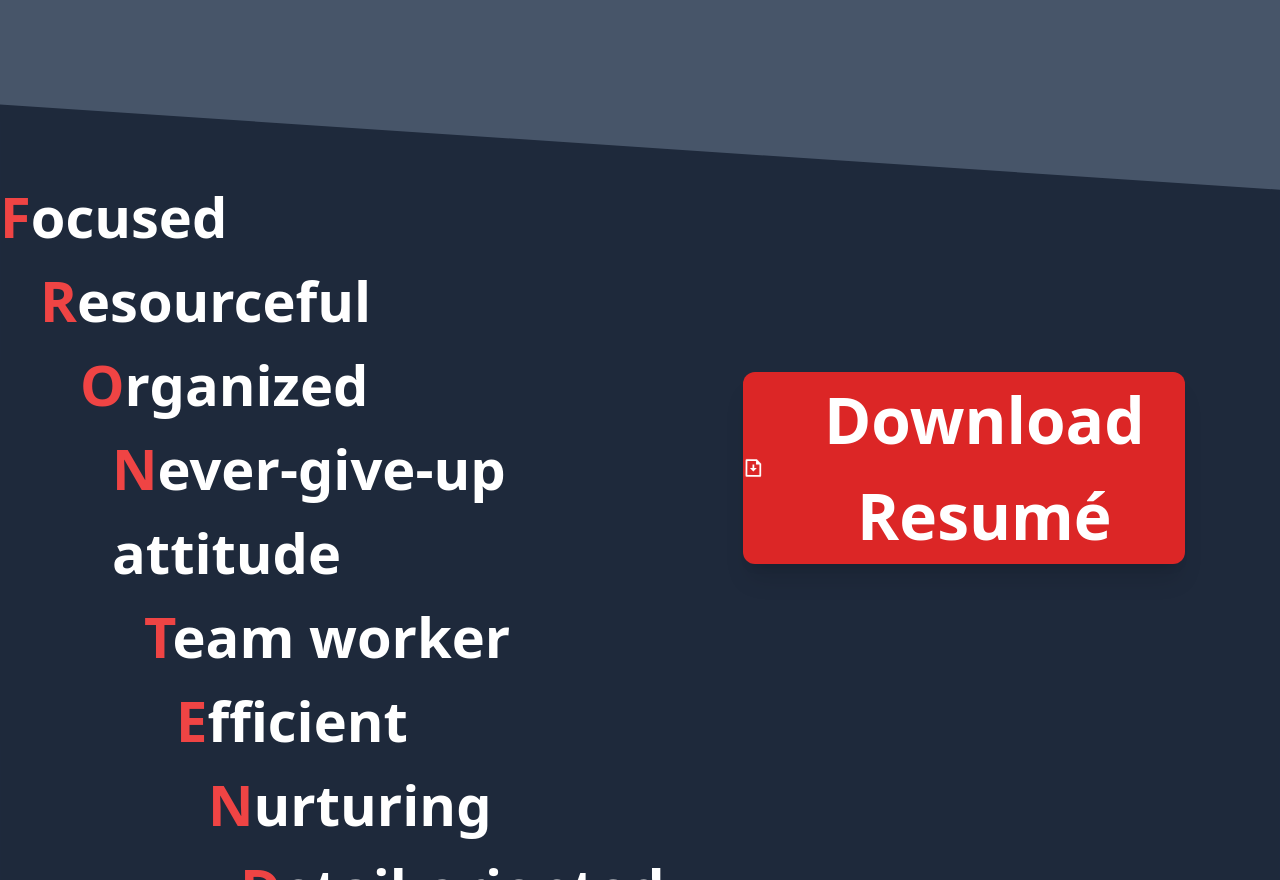
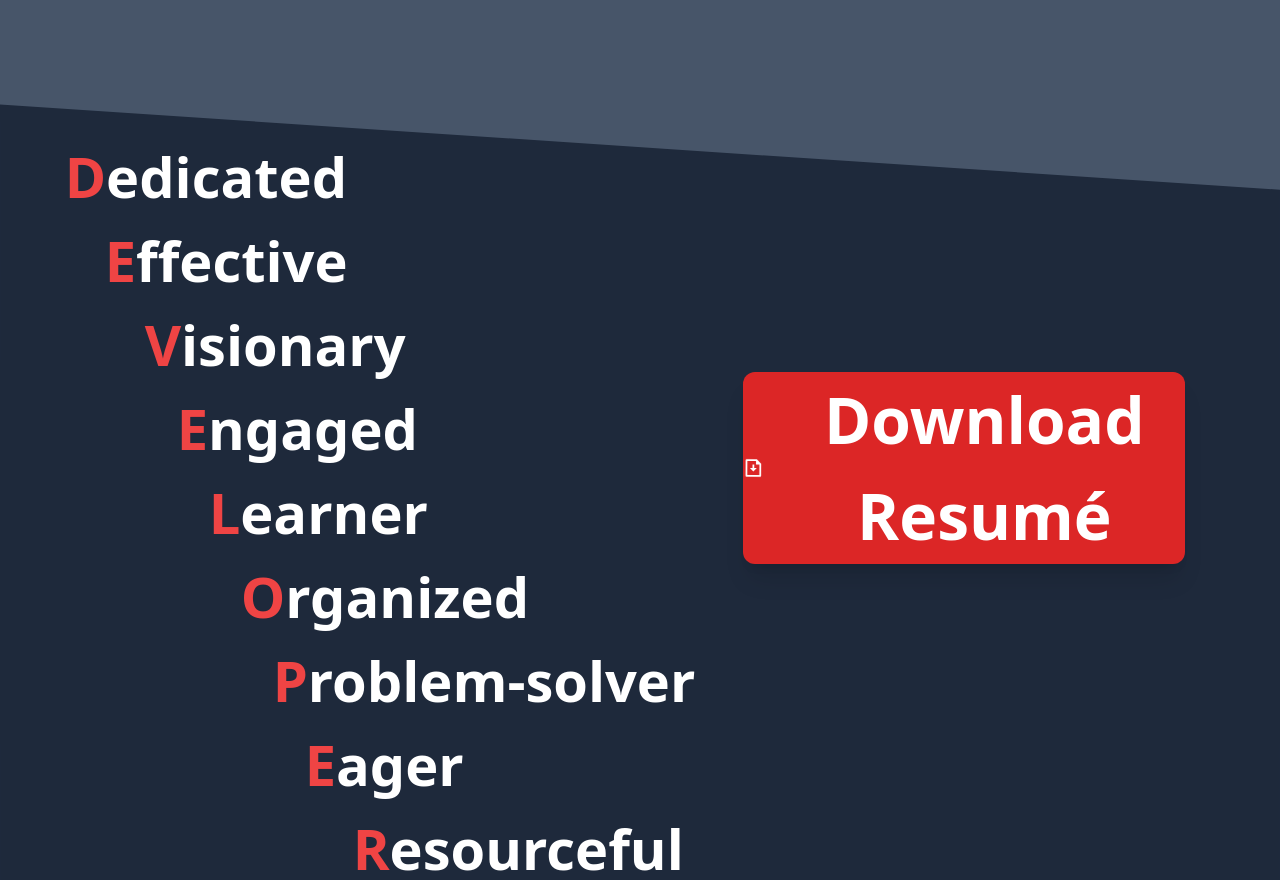
Before and after one commit to RCThales/thales-cardoso-portfolio, a React (Vite) app: page / in a window 1280 px wide. Shown: the part 1920-2800 px from the top of the page. Built offline with nearby package versions, Linux system fonts and the light colour scheme; a web font is replaced by a local one.

Commit message:
Changed the anagram for one that says DEVELOPER instead of FRONTEND

```diff
--- a/src/components/Hero/Hero.component.tsx
+++ b/src/components/Hero/Hero.component.tsx
@@ -19,7 +19,7 @@ const Hero: React.FC<Props> = ({ picture }) => {
   return (
     <div
       id="home"
-      className="flex pb-20 pt-20 md:pt-20 lg:pt-10 flex-col transition-colors lg:flex-row relative justify-center items-center w-screen bg-cover bg-center bg-[url('../public/bg-header.jpg')] dark:bg-[url('../public/header-dark.jpg')]"
+      className="flex pb-20 pt-20 md:pt-20 lg:pt-10 flex-col transition-colors lg:flex-row relative justify-center items-center w-screen bg-cover bg-center bg-[url('../bg-header.jpg')] dark:bg-[url('../header-dark.jpg')]"
     >
       <div className="flex flex-col justify-center items-center lg:w-1/2">
         <div className="flex flex-col flex-wrap justify-center items-center gap-2 m-10 ">
--- a/src/components/Navbar/Navbar.component.tsx
+++ b/src/components/Navbar/Navbar.component.tsx
@@ -137,6 +137,7 @@ export const Navbar = () => {
 
       {/*NAVBAR CLOSED WHEN ON MOBILE*/}
       <nav
+      id="mobile_nav"
         className="flex justify-evenly items-center shadow-lg lg:hidden h-20 flex-col fixed left-0 top-0 gap-10 p-3
         text-white w-screen z-50 bg-[#FFFDFA] rounded-b-10 dark:bg-slate-800"
       >
--- a/src/components/ProjectDetails/ProjectDetails.component.tsx
+++ b/src/components/ProjectDetails/ProjectDetails.component.tsx
@@ -140,13 +140,14 @@ const ProjectDetails: React.FC<Props> = ({
                   <img
                     src={e.img}
                     alt="Project pictures"
-                    className="w-20 h-auto rounded-lg"
+                    className="w-20 h-auto rounded-lg hover:scale-105 transition-all"
                   />
                   <h4 className="text-2xl">{e.name}</h4>
                 </div>
               );
             })}
           </div>
+
 
           <h2 className="text-2xl md:text-4xl lg:text-5xl font-std text-center mt-10">
             SEE IT IN ACTION!
--- a/src/components/Resume/Resume.component.tsx
+++ b/src/components/Resume/Resume.component.tsx
@@ -4,32 +4,34 @@ const Resume = () => {
   return (
     <>
       <div className="flex flex-col lg:flex-row gap-24 relative z-30 w-screen bg-[#f3f4f5] dark:text-white dark:bg-slate-800 justify-center items-center">
-        <div className="flex flex-col justify-start w-full z-40  items-center lg:h-96 lg:justify-center rounded-2xl translate-y-20">
+        <div className="flex flex-col justify-start w-full z-40  items-center lg:h-96 lg:justify-center rounded-2xl translate-y-10">
           <ol className="text-[2rem]  lg:text-[3.5rem] font-std flex flex-col mb-40 items-start justify-center lg:block">
             <li className="hover:scale-[102%] transition-all">
-              <span className="text-red-500 font-bold">F</span>ocused
+              <span className="text-red-500 font-bold">D</span>edicated
             </li>
             <li className="hover:scale-[102%] transition-all translate-x-[5px] lg:translate-x-10">
-              <span className="text-red-500 font-bold">R</span>esourceful
+              <span className="text-red-500 font-bold">E</span>ffective
             </li>
             <li className="hover:scale-[102%] transition-all translate-x-[10px] lg:translate-x-20">
+              <span className="text-red-500 font-bold">V</span>isionary
+            </li>
+            <li className="hover:scale-[102%] transition-all translate-x-[15px] lg:translate-x-28">
+              <span className="text-red-500 font-bold">E</span>ngaged
+            </li>
+            <li className="hover:scale-[102%] transition-all translate-x-[20px] lg:translate-x-36">
+              <span className="text-red-500 font-bold">L</span>earner
+            </li>
+            <li className="hover:scale-[102%] transition-all translate-x-[25px] lg:translate-x-44">
               <span className="text-red-500 font-bold">O</span>rganized
             </li>
-            <li className="hover:scale-[102%] transition-all translate-x-[15px] lg:translate-x-28">
-              <span className="text-red-500 font-bold">N</span>ever-give-up
-              attitude
-            </li>
-            <li className="hover:scale-[102%] transition-all translate-x-[20px] lg:translate-x-36">
-              <span className="text-red-500 font-bold">T</span>eam worker
-            </li>
-            <li className="hover:scale-[102%] transition-all translate-x-[25px] lg:translate-x-44">
-              <span className="text-red-500 font-bold">E</span>fficient
-            </li>
             <li className="hover:scale-[102%] transition-all translate-x-[30px] lg:translate-x-52">
-              <span className="text-red-500 font-bold">N</span>urturing
+              <span className="text-red-500 font-bold">P</span>roblem-solver
             </li>
             <li className="hover:scale-[102%] transition-all translate-x-[35px] lg:translate-x-60">
-              <span className="text-red-500 font-bold">D</span>etail-oriented
+              <span className="text-red-500 font-bold">E</span>ager
+            </li>
+            <li className="hover:scale-[102%] transition-all translate-x-[40px] lg:translate-x-72">
+              <span className="text-red-500 font-bold">R</span>esourceful
             </li>
           </ol>
         </div>
```
